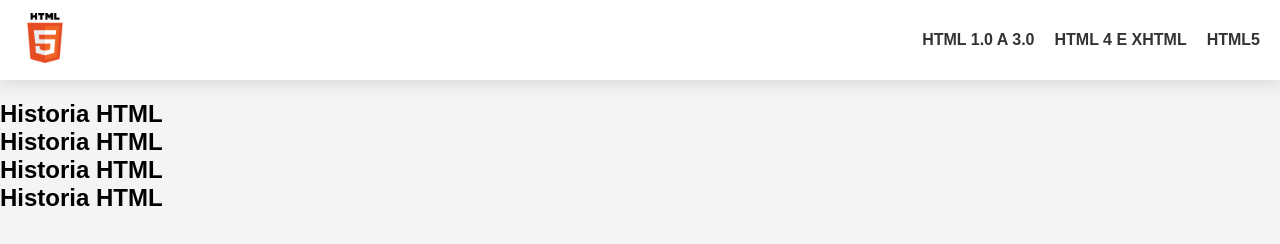
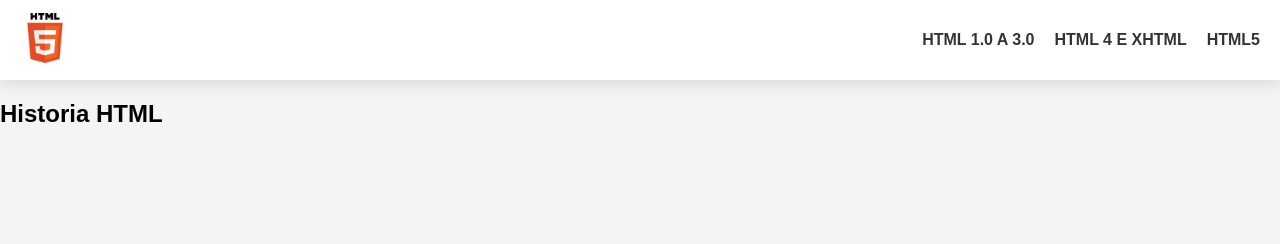
Before and after one commit to LuizzSantiago/Evolucao_html, a plain HTML site: page index.html in a window 1280 px wide. Drawn offline with Linux system fonts and the light colour scheme.

Commit message:
Segundo Commit

```diff
--- a/index.html
+++ b/index.html
@@ -21,8 +21,5 @@
     </div>
 
         <h2 class="texto">Historia HTML</h2>
-        <h2 class="texto">Historia HTML</h2>
-        <h2 class="texto">Historia HTML</h2>
-        <h2 class="texto">Historia HTML</h2>
 </body>
 </html>
```
